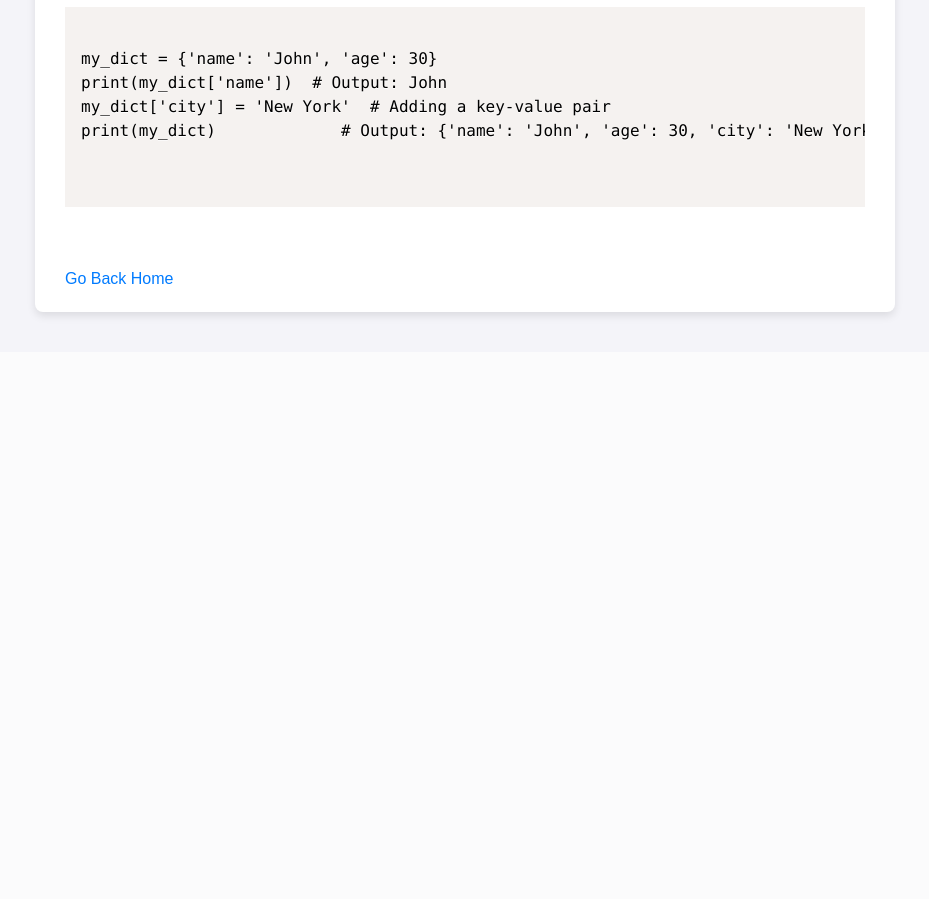
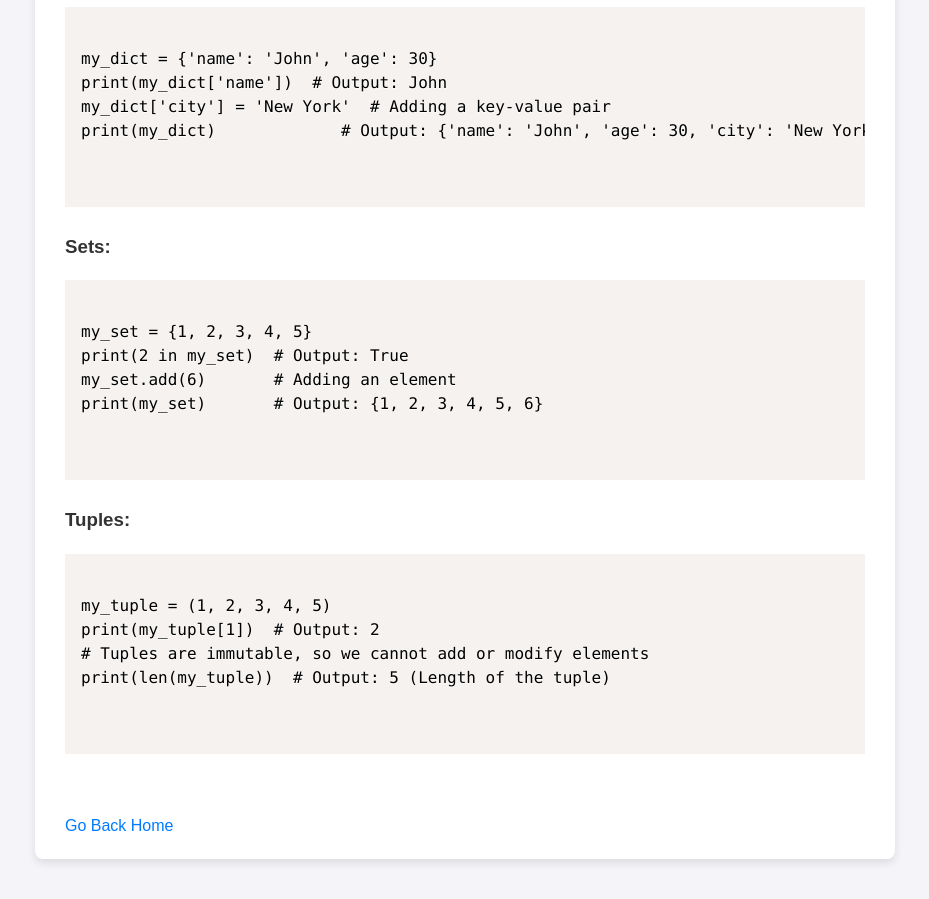
Before and after one commit to daliduraku/python-projects, a Flask app: page /data_structures/ in a window 1280 px wide. Shown: the part 803-1702 px from the top of the page, without its empty margins (175-1104 px from the left). Before the commit the page ends 1122 px from the top, so only its background shows below. Run offline with Flask 3, Linux system fonts and the light colour scheme; some libraries are stand-ins or nearby versions.

Commit message:
added examples for sets and tuples

```diff
--- a/templates/data_structures.html
+++ b/templates/data_structures.html
@@ -39,6 +39,27 @@ my_dict['city'] = 'New York'  # Adding a key-value pair
 print(my_dict)             # Output: {'name': 'John', 'age': 30, 'city': 'New York'}
         </code>
         </pre>
+
+        <h3>Sets:</h3>
+        <pre>
+        <code class="language-python">
+my_set = {1, 2, 3, 4, 5}
+print(2 in my_set)  # Output: True
+my_set.add(6)       # Adding an element
+print(my_set)       # Output: {1, 2, 3, 4, 5, 6}
+        </code>
+        </pre>
+
+        <h3>Tuples:</h3>
+        <pre>
+        <code class="language-python">
+my_tuple = (1, 2, 3, 4, 5)
+print(my_tuple[1])  # Output: 2
+# Tuples are immutable, so we cannot add or modify elements
+print(len(my_tuple))  # Output: 5 (Length of the tuple)
+        </code>
+        </pre>
+
         <br><br>
         <a href="/">Go Back Home</a>
     </div>
```
